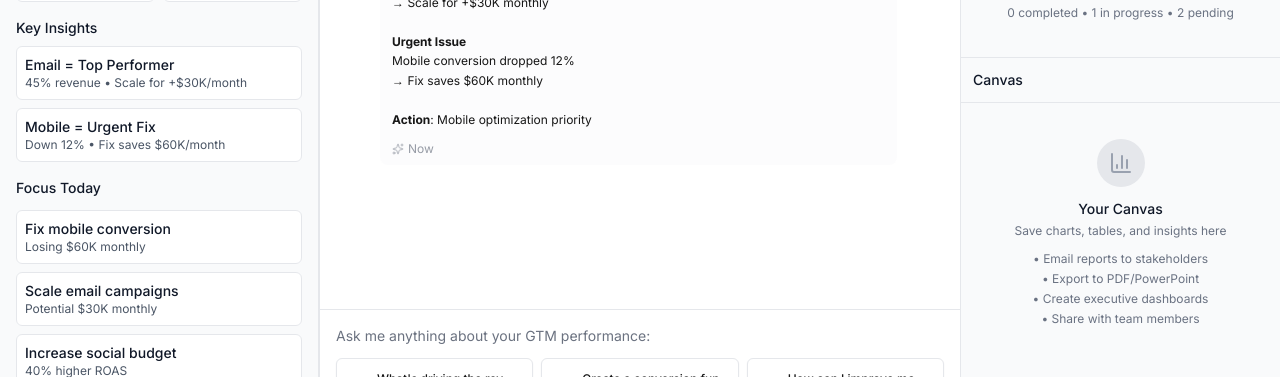
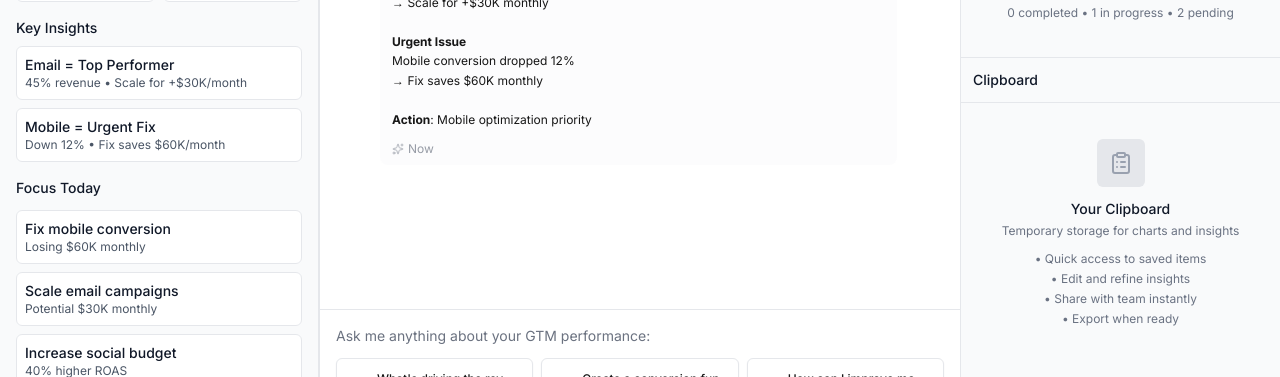
Before and after one commit to SCAILE-it/gtm-os, a Next.js app: page / in a window 1280 px wide. Shown: the part 272-649 px from the top of the page. Built offline with nearby package versions, Linux system fonts and the light colour scheme.

Commit message:
Reframe Canvas as Clipboard - temporary storage with save icons

```diff
--- a/src/components/ai/agentic-interface.tsx
+++ b/src/components/ai/agentic-interface.tsx
@@ -28,7 +28,8 @@ import {
   BarChart,
   LineChart,
   PieChart,
-  ChevronRight
+  ChevronRight,
+  Save
 } from "lucide-react";
 import Image from "next/image";
 import { SourceLogo } from "@/components/ui/source-logo";
@@ -454,8 +455,9 @@ print(df)`,
                                   timestamp: new Date(),
                                   data: { output: codeBlock.output, code: codeBlock.code }
                                 })}
+                                title="Save to clipboard"
                               >
-                                Save
+                                <Save className="h-3 w-3" />
                               </Button>
                             )}
                           </div>
--- a/src/components/layout/left-sidebar-tabs.tsx
+++ b/src/components/layout/left-sidebar-tabs.tsx
@@ -571,13 +571,28 @@ export function LeftSidebarTabs({ dailyDigest, collapsed, onToggleCollapse, onTa
             <div>
               <h4 className="text-sm font-medium text-gray-900 dark:text-gray-100 mb-3">API Configuration</h4>
               <div className="space-y-2">
-                <div className="flex items-center justify-between p-2 hover:bg-gray-50 dark:hover:bg-[#404040] rounded">
-                  <span className="text-sm text-gray-900 dark:text-gray-100">OpenAI API</span>
-                  <span className="text-xs text-gray-500 dark:text-gray-400">Connected</span>
+                <div className="p-3 bg-white dark:bg-[#262626] rounded border border-gray-200 dark:border-gray-600 hover:bg-gray-50 dark:hover:bg-[#404040] cursor-pointer">
+                  <div className="flex items-center justify-between">
+                    <div>
+                      <div className="text-sm font-medium text-gray-900 dark:text-gray-100">OpenAI API</div>
+                      <div className="text-xs text-gray-500 dark:text-gray-400">GPT-4 Turbo</div>
+                    </div>
+                    <div className="text-xs text-gray-600 dark:text-gray-400 bg-gray-100 dark:bg-[#404040] px-2 py-1 rounded">
+                      Connected
+                    </div>
+                  </div>
                 </div>
-                <div className="flex items-center justify-between p-2 hover:bg-gray-50 dark:hover:bg-[#404040] rounded">
-                  <span className="text-sm text-gray-900 dark:text-gray-100">Anthropic Claude</span>
-                  <span className="text-xs text-gray-500 dark:text-gray-400">Available</span>
+
+                <div className="p-3 bg-white dark:bg-[#262626] rounded border border-gray-200 dark:border-gray-600 hover:bg-gray-50 dark:hover:bg-[#404040] cursor-pointer">
+                  <div className="flex items-center justify-between">
+                    <div>
+                      <div className="text-sm font-medium text-gray-900 dark:text-gray-100">Anthropic Claude</div>
+                      <div className="text-xs text-gray-500 dark:text-gray-400">Claude 3.5 Sonnet</div>
+                    </div>
+                    <div className="text-xs text-gray-500 dark:text-gray-400 bg-gray-50 dark:bg-[#171717] px-2 py-1 rounded border border-dashed border-gray-300 dark:border-gray-600">
+                      Available
+                    </div>
+                  </div>
                 </div>
               </div>
             </div>
@@ -586,17 +601,34 @@ export function LeftSidebarTabs({ dailyDigest, collapsed, onToggleCollapse, onTa
             <div>
               <h4 className="text-sm font-medium text-gray-900 dark:text-gray-100 mb-3">Settings</h4>
               <div className="space-y-2">
-                <div className="flex items-center justify-between p-2 hover:bg-gray-50 dark:hover:bg-[#404040] rounded cursor-pointer">
-                  <span className="text-sm text-gray-900 dark:text-gray-100">Response Length</span>
-                  <span className="text-xs text-gray-500 dark:text-gray-400">Detailed</span>
+                <div className="p-3 bg-white dark:bg-[#262626] rounded border border-gray-200 dark:border-gray-600 hover:bg-gray-50 dark:hover:bg-[#404040] cursor-pointer">
+                  <div className="flex items-center justify-between">
+                    <div>
+                      <div className="text-sm font-medium text-gray-900 dark:text-gray-100">Response Length</div>
+                      <div className="text-xs text-gray-500 dark:text-gray-400">How detailed should responses be</div>
+                    </div>
+                    <div className="text-xs text-gray-600 dark:text-gray-400">Detailed</div>
+                  </div>
                 </div>
-                <div className="flex items-center justify-between p-2 hover:bg-gray-50 dark:hover:bg-[#404040] rounded cursor-pointer">
-                  <span className="text-sm text-gray-900 dark:text-gray-100">Auto-save Charts</span>
-                  <span className="text-xs text-gray-500 dark:text-gray-400">Enabled</span>
+
+                <div className="p-3 bg-white dark:bg-[#262626] rounded border border-gray-200 dark:border-gray-600 hover:bg-gray-50 dark:hover:bg-[#404040] cursor-pointer">
+                  <div className="flex items-center justify-between">
+                    <div>
+                      <div className="text-sm font-medium text-gray-900 dark:text-gray-100">Auto-save Charts</div>
+                      <div className="text-xs text-gray-500 dark:text-gray-400">Automatically save charts to Canvas</div>
+                    </div>
+                    <div className="text-xs text-gray-600 dark:text-gray-400">Enabled</div>
+                  </div>
                 </div>
-                <div className="flex items-center justify-between p-2 hover:bg-gray-50 dark:hover:bg-[#404040] rounded cursor-pointer">
-                  <span className="text-sm text-gray-900 dark:text-gray-100">Data Retention</span>
-                  <span className="text-xs text-gray-500 dark:text-gray-400">30 days</span>
+
+                <div className="p-3 bg-white dark:bg-[#262626] rounded border border-gray-200 dark:border-gray-600 hover:bg-gray-50 dark:hover:bg-[#404040] cursor-pointer">
+                  <div className="flex items-center justify-between">
+                    <div>
+                      <div className="text-sm font-medium text-gray-900 dark:text-gray-100">Data Retention</div>
+                      <div className="text-xs text-gray-500 dark:text-gray-400">How long to keep analysis history</div>
+                    </div>
+                    <div className="text-xs text-gray-600 dark:text-gray-400">30 days</div>
+                  </div>
                 </div>
               </div>
             </div>
--- a/src/components/layout/operating-system-layout.tsx
+++ b/src/components/layout/operating-system-layout.tsx
@@ -21,7 +21,9 @@ import {
   ChevronRight,
   Edit3,
   RefreshCw,
-  Copy
+  Copy,
+  ClipboardList,
+  Save
 } from "lucide-react";
 import { AgenticInterface } from "@/components/ai/agentic-interface";
 import { AgenticHeader } from "@/components/layout/agentic-header";
@@ -149,27 +151,27 @@ export function OperatingSystemLayout() {
           {/* Canvas Section - Bottom Half */}
           <div className="flex-1 flex flex-col">
             <div className="p-3 border-b border-gray-200 dark:border-gray-700">
-              <h3 className="text-sm font-medium text-gray-900 dark:text-gray-100">Canvas</h3>
+              <h3 className="text-sm font-medium text-gray-900 dark:text-gray-100">Clipboard</h3>
             </div>
 
             <ScrollArea className="flex-1 p-3">
-                         {/* Enhanced Empty State */}
+                         {/* Clipboard Empty State */}
                          {workspaceItems.length === 0 && (
                            <div className="text-center py-6">
-                             <div className="w-12 h-12 bg-gray-200 dark:bg-gray-700 rounded-full flex items-center justify-center mx-auto mb-3">
-                               <BarChart3 className="h-6 w-6 text-gray-400" />
+                             <div className="w-12 h-12 bg-gray-200 dark:bg-gray-700 rounded flex items-center justify-center mx-auto mb-3">
+                               <ClipboardList className="h-6 w-6 text-gray-400" />
                              </div>
                              <p className="text-sm font-medium text-gray-900 dark:text-gray-100 mb-1">
-                               Your Canvas
+                               Your Clipboard
                              </p>
                              <p className="text-xs text-gray-500 dark:text-gray-400 mb-3">
-                               Save charts, tables, and insights here
+                               Temporary storage for charts and insights
                              </p>
                              <div className="text-xs text-gray-500 dark:text-gray-400 space-y-1">
-                               <div>• Email reports to stakeholders</div>
-                               <div>• Export to PDF/PowerPoint</div>
-                               <div>• Create executive dashboards</div>
-                               <div>• Share with team members</div>
+                               <div>• Quick access to saved items</div>
+                               <div>• Edit and refine insights</div>
+                               <div>• Share with team instantly</div>
+                               <div>• Export when ready</div>
                              </div>
                            </div>
                          )}
```
